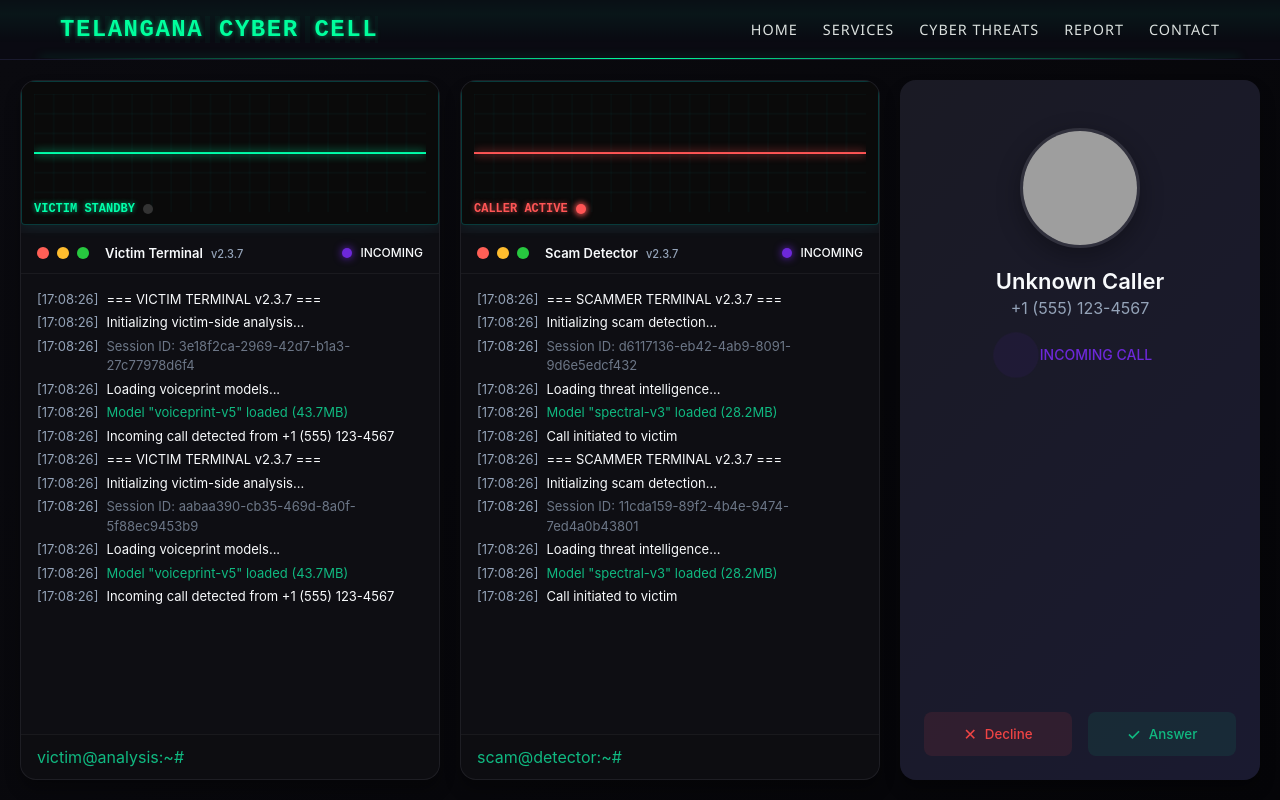
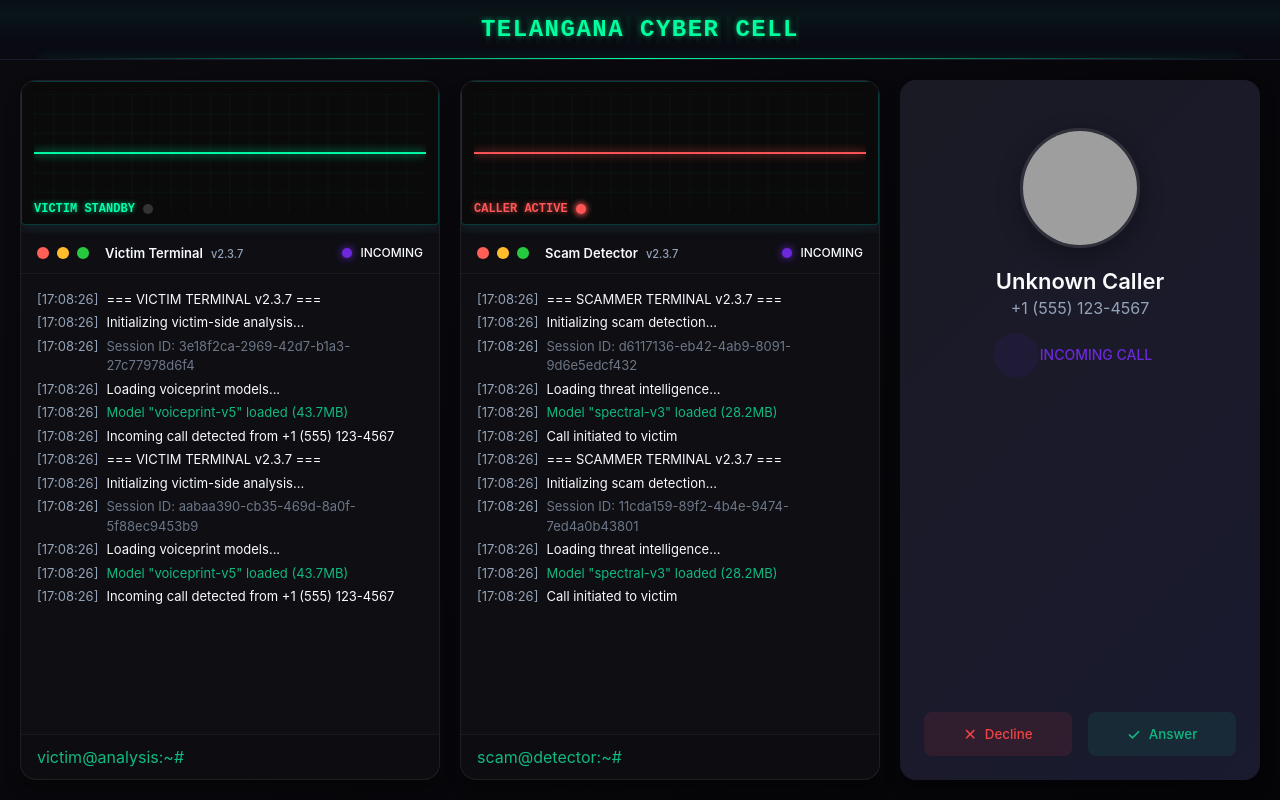
Before and after one commit to nachiketgalande1609/digital-arrest, a React (Vite) app: page / in a window 1280 px wide. Built offline with nearby package versions, Linux system fonts and the light colour scheme; grey boxes are pictures that could not be loaded.

Commit message:
UI Update

```diff
--- a/src/Navbar.css
+++ b/src/Navbar.css
@@ -10,7 +10,7 @@
     max-width: 1200px;
     margin: 0 auto;
     display: flex;
-    justify-content: space-between;
+    justify-content: center;
     align-items: center;
     height: 100%;
     padding: 0 20px;
@@ -49,44 +49,6 @@
     pointer-events: none;
 }
 
-.navbar-links {
-    display: flex;
-    gap: 25px;
-}
-
-.nav-link {
-    color: #e0e0e0;
-    text-decoration: none;
-    font-weight: 500;
-    font-size: 0.9rem;
-    letter-spacing: 1px;
-    text-transform: uppercase;
-    font-family: 'Segoe UI', sans-serif;
-    transition: all 0.3s ease;
-    position: relative;
-    padding: 5px 0;
-}
-
-.nav-link:hover {
-    color: #00ff9d;
-    text-shadow: 0 0 5px rgba(0, 255, 157, 0.5);
-}
-
-.nav-link::after {
-    content: '';
-    position: absolute;
-    bottom: 0;
-    left: 0;
-    width: 0;
-    height: 2px;
-    background-color: #00ff9d;
-    transition: width 0.3s ease;
-}
-
-.nav-link:hover::after {
-    width: 100%;
-}
-
 .cyber-line {
     position: absolute;
     bottom: 0;
--- a/src/Navbar.tsx
+++ b/src/Navbar.tsx
@@ -8,23 +8,6 @@
                     <h1 className="navbar-logo">Telangana Cyber Cell</h1>
                     <div className="cyber-glitch"></div>
                 </div>
-                <div className="navbar-links">
-                    <a href="#" className="nav-link">
-                        Home
-                    </a>
-                    <a href="#" className="nav-link">
-                        Services
-                    </a>
-                    <a href="#" className="nav-link">
-                        Cyber Threats
-                    </a>
-                    <a href="#" className="nav-link">
-                        Report
-                    </a>
-                    <a href="#" className="nav-link">
-                        Contact
-                    </a>
-                </div>
                 <div className="cyber-line"></div>
             </div>
         </nav>
```
